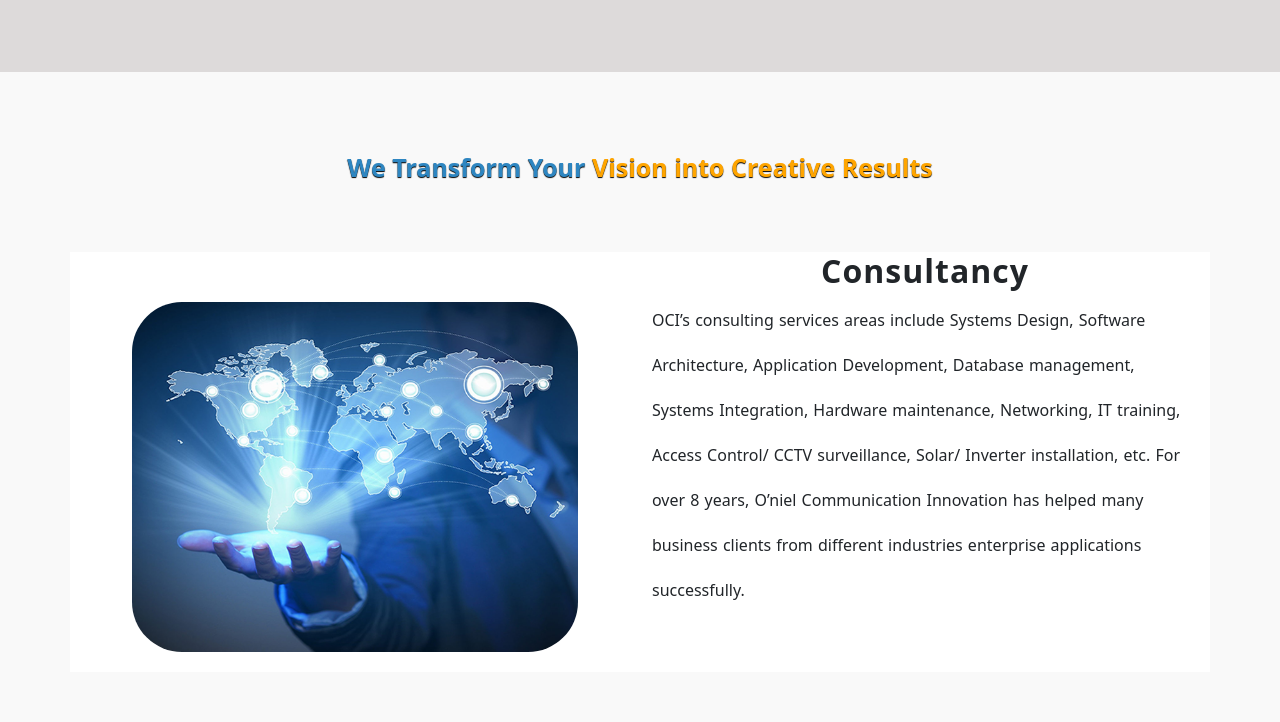
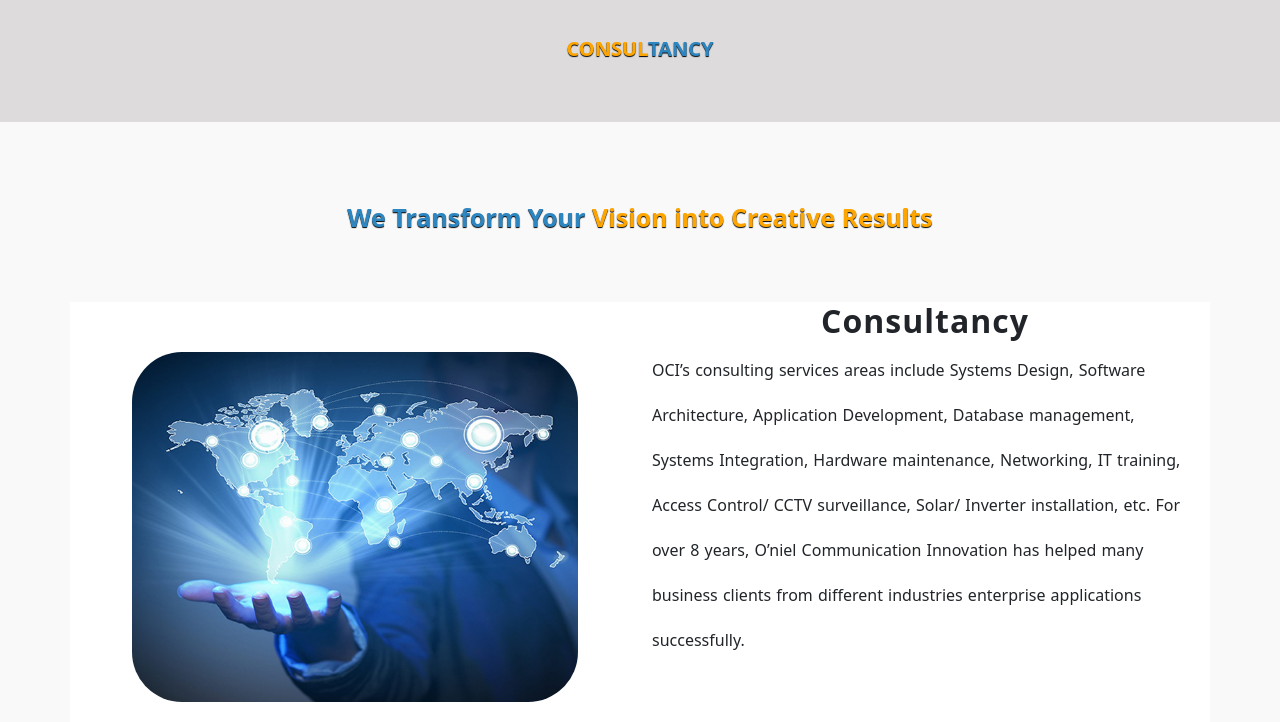
Before and after one commit to sammmech/project, a plain HTML site: page consult.html in a window 1280 px wide. Shown: the part 78-800 px from the top of the page. Drawn offline with nearby package versions, Linux system fonts and the light colour scheme.

Commit message:
Add files via upload

```diff
--- a/yes.css
+++ b/yes.css
@@ -127,14 +127,17 @@ nav li:first-child{
 
 .home{
     width: 100%;
-    height: 150px;
-    background: #dddada;
+    height: 200px;
+    background: #dddbdb;
 }
-
+/*
+#dddada;
+*/
 .home .content{
 
     text-align: center;
     padding-top: 50px;
+
 }
 
 
@@ -147,6 +150,9 @@ nav li:first-child{
 .home .content h5{
     font-weight: bold;
     color: #2e86c1;
+    margin-top: 65px;
+    font-weight: 600;
+    text-shadow: 0px 1px 1px black;
 }
 
 .home .content .box{
```
